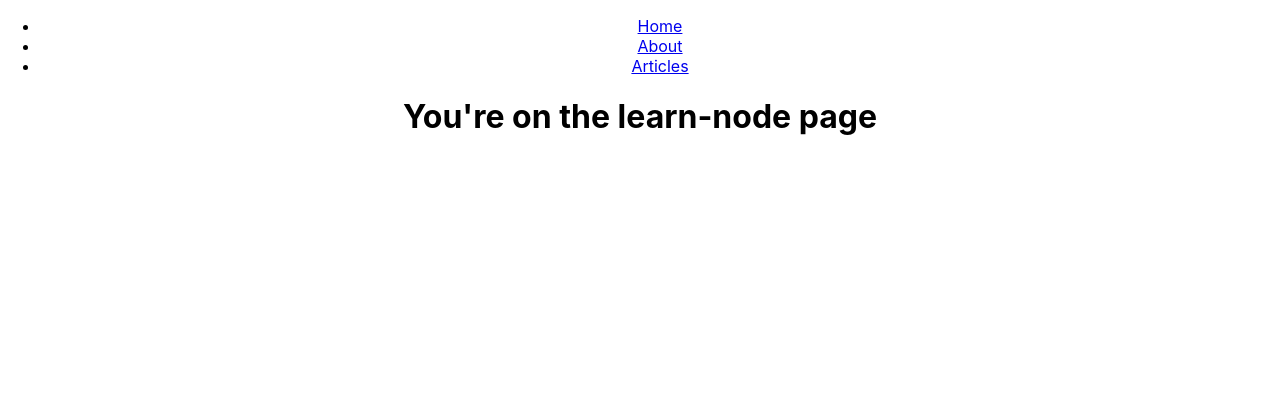
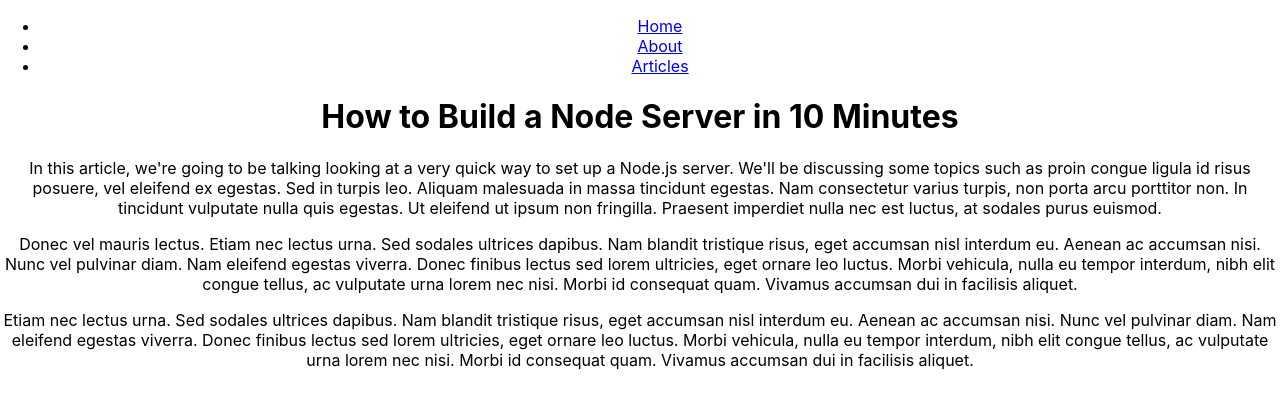
Before and after one commit to shaunwa/my-blog-cra, a React (Create React App) app: page /article/learn-node in a window 1280 px wide. Shown: the top 408 px of the page. Built offline with nearby package versions, Linux system fonts and the light colour scheme.

Commit message:
After 01.07

```diff
--- a/src/pages/ArticlePage.js
+++ b/src/pages/ArticlePage.js
@@ -1,8 +1,18 @@
 import React from 'react';
+import articles from './article-content';
 
 const ArticlePage = ({ match }) => {
-    const { params: { name } } = match;
-    return <h1>You're on the {name} page</h1>;
+    const name = match.params.name;
+    const article = articles.find(article => article.name === name);
+
+    if (!article) return <h1>Oops! Article not found</h1>
+
+    return (
+        <div>
+            <h1>{article.title}</h1>
+            {article.content.map((paragraph, key) => <p key={key}>{paragraph}</p>)}
+        </div>
+    );
 }
 
 export default ArticlePage;
--- a/src/pages/ArticlesListPage.js
+++ b/src/pages/ArticlesListPage.js
@@ -1,6 +1,17 @@
 import React from 'react';
+import { Link } from 'react-router-dom';
+import articles from './article-content';
 
-const ArticlesListPage = () =>
-    <h1>You're on the articles list page</h1>;
+const ArticlesListPage = () => (
+    <>
+        <h1>Articles</h1>
+        {articles.map(article => (
+            <Link to={`/article/${article.name}`} key={article.name}>
+                <h3>{article.title}</h3>
+                <p>{article.content[0].substring(0, 150)}...</p>
+            </Link>
+        ))}
+    </>
+);
 
 export default ArticlesListPage;
--- /dev/null
+++ b/src/pages/article-content.js
@@ -0,0 +1,77 @@
+const articles = [
+    {
+        name: 'learn-react',
+        title: 'The Fastest Way to Learn React',
+        content: [
+            `Welcome! Today we're going to be talking about the fastest way to
+            learn React. We'll be discussing some topics such as proin congue
+            ligula id risus posuere, vel eleifend ex egestas. Sed in turpis leo.
+            Aliquam malesuada in massa tincidunt egestas. Nam consectetur varius turpis,
+            non porta arcu porttitor non. In tincidunt vulputate nulla quis egestas. Ut
+            eleifend ut ipsum non fringilla. Praesent imperdiet nulla nec est luctus, at
+            sodales purus euismod.`,
+            `Donec vel mauris lectus. Etiam nec lectus urna. Sed sodales ultrices dapibus.
+            Nam blandit tristique risus, eget accumsan nisl interdum eu. Aenean ac accumsan
+            nisi. Nunc vel pulvinar diam. Nam eleifend egestas viverra. Donec finibus lectus
+            sed lorem ultricies, eget ornare leo luctus. Morbi vehicula, nulla eu tempor
+            interdum, nibh elit congue tellus, ac vulputate urna lorem nec nisi. Morbi id
+            consequat quam. Vivamus accumsan dui in facilisis aliquet.`,
+            `Etiam nec lectus urna. Sed sodales ultrices dapibus.
+            Nam blandit tristique risus, eget accumsan nisl interdum eu. Aenean ac accumsan
+            nisi. Nunc vel pulvinar diam. Nam eleifend egestas viverra. Donec finibus lectus
+            sed lorem ultricies, eget ornare leo luctus. Morbi vehicula, nulla eu tempor
+            interdum, nibh elit congue tellus, ac vulputate urna lorem nec nisi. Morbi id
+            consequat quam. Vivamus accumsan dui in facilisis aliquet.`,
+        ]
+    },    {
+        name: 'learn-node',
+        title: 'How to Build a Node Server in 10 Minutes',
+        content: [
+            `In this article, we're going to be talking looking at a very quick way
+            to set up a Node.js server. We'll be discussing some topics such as proin congue
+            ligula id risus posuere, vel eleifend ex egestas. Sed in turpis leo.
+            Aliquam malesuada in massa tincidunt egestas. Nam consectetur varius turpis,
+            non porta arcu porttitor non. In tincidunt vulputate nulla quis egestas. Ut
+            eleifend ut ipsum non fringilla. Praesent imperdiet nulla nec est luctus, at
+            sodales purus euismod.`,
+            `Donec vel mauris lectus. Etiam nec lectus urna. Sed sodales ultrices dapibus.
+            Nam blandit tristique risus, eget accumsan nisl interdum eu. Aenean ac accumsan
+            nisi. Nunc vel pulvinar diam. Nam eleifend egestas viverra. Donec finibus lectus
+            sed lorem ultricies, eget ornare leo luctus. Morbi vehicula, nulla eu tempor
+            interdum, nibh elit congue tellus, ac vulputate urna lorem nec nisi. Morbi id
+            consequat quam. Vivamus accumsan dui in facilisis aliquet.`,
+            `Etiam nec lectus urna. Sed sodales ultrices dapibus.
+            Nam blandit tristique risus, eget accumsan nisl interdum eu. Aenean ac accumsan
+            nisi. Nunc vel pulvinar diam. Nam eleifend egestas viverra. Donec finibus lectus
+            sed lorem ultricies, eget ornare leo luctus. Morbi vehicula, nulla eu tempor
+            interdum, nibh elit congue tellus, ac vulputate urna lorem nec nisi. Morbi id
+            consequat quam. Vivamus accumsan dui in facilisis aliquet.`,
+        ]
+    },     {
+        name: 'my-thoughts-on-resumes',
+        title: 'My Thoughts on Resumes',
+        content: [
+            `Today is the day I talk about something which scares most people: resumes.
+            In reality, I'm not sure why people have such a hard time with proin congue
+            ligula id risus posuere, vel eleifend ex egestas. Sed in turpis leo.
+            Aliquam malesuada in massa tincidunt egestas. Nam consectetur varius turpis,
+            non porta arcu porttitor non. In tincidunt vulputate nulla quis egestas. Ut
+            eleifend ut ipsum non fringilla. Praesent imperdiet nulla nec est luctus, at
+            sodales purus euismod.`,
+            `Donec vel mauris lectus. Etiam nec lectus urna. Sed sodales ultrices dapibus.
+            Nam blandit tristique risus, eget accumsan nisl interdum eu. Aenean ac accumsan
+            nisi. Nunc vel pulvinar diam. Nam eleifend egestas viverra. Donec finibus lectus
+            sed lorem ultricies, eget ornare leo luctus. Morbi vehicula, nulla eu tempor
+            interdum, nibh elit congue tellus, ac vulputate urna lorem nec nisi. Morbi id
+            consequat quam. Vivamus accumsan dui in facilisis aliquet.`,
+            `Etiam nec lectus urna. Sed sodales ultrices dapibus.
+            Nam blandit tristique risus, eget accumsan nisl interdum eu. Aenean ac accumsan
+            nisi. Nunc vel pulvinar diam. Nam eleifend egestas viverra. Donec finibus lectus
+            sed lorem ultricies, eget ornare leo luctus. Morbi vehicula, nulla eu tempor
+            interdum, nibh elit congue tellus, ac vulputate urna lorem nec nisi. Morbi id
+            consequat quam. Vivamus accumsan dui in facilisis aliquet.`,
+        ]
+    },
+];
+
+export default articles;
```
